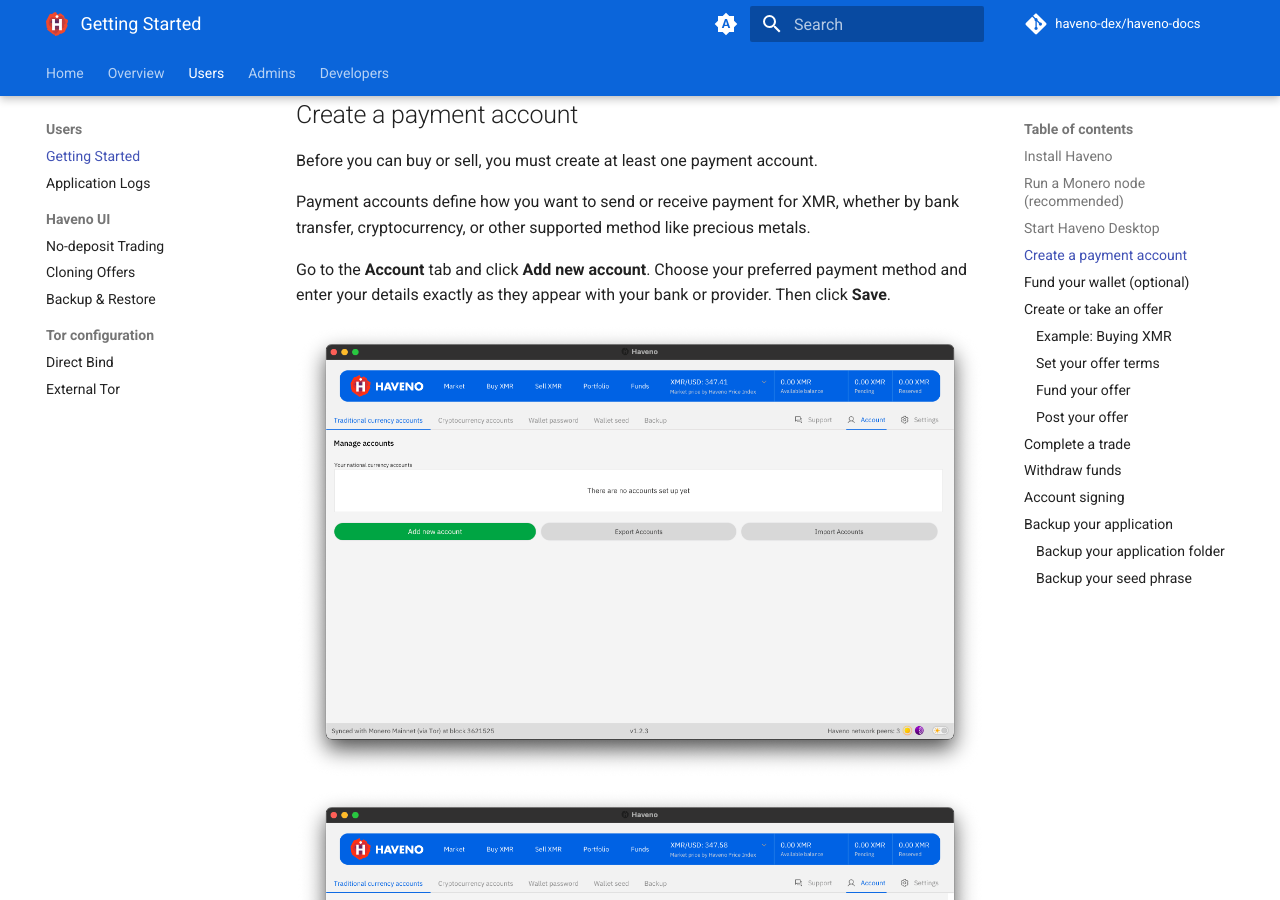
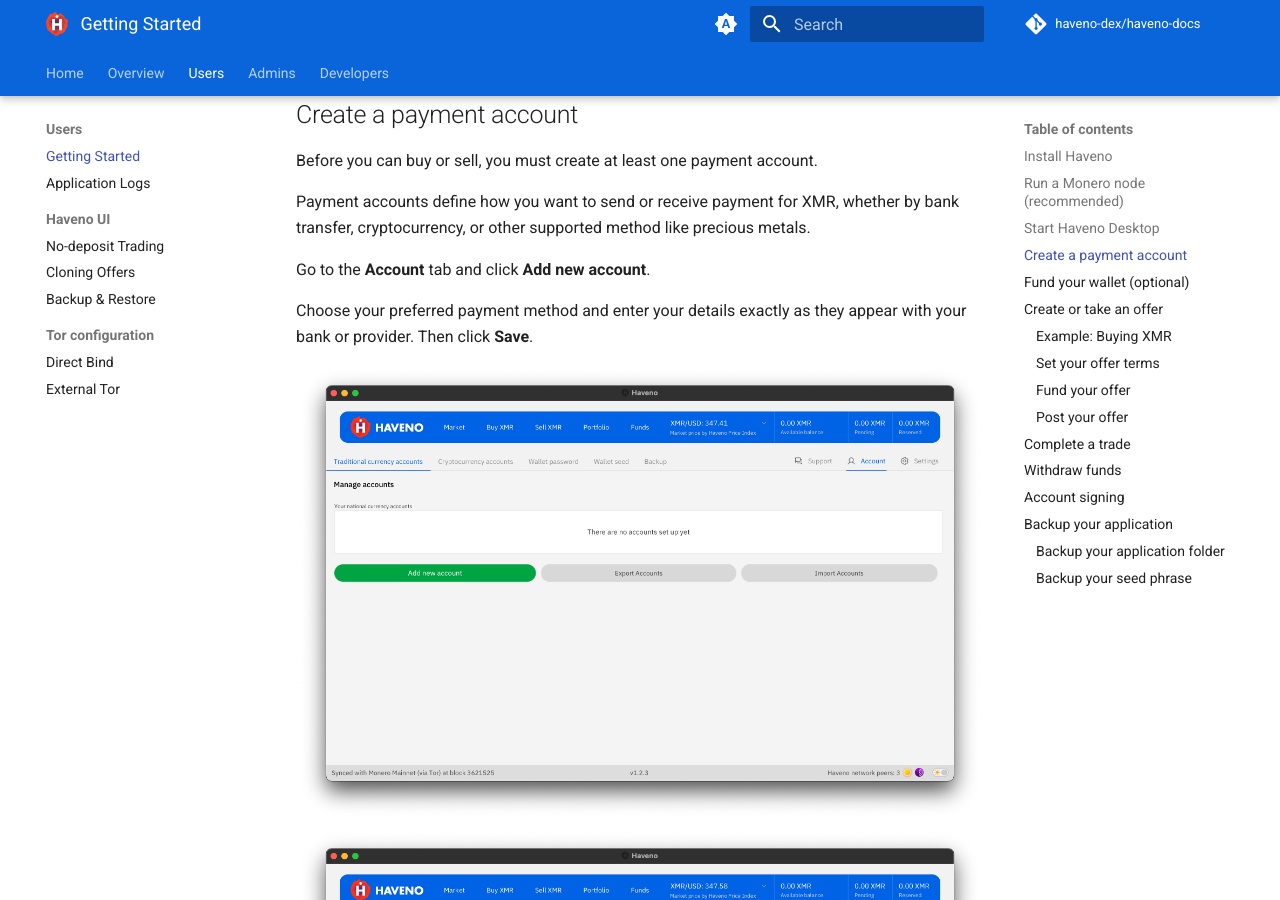
Before and after one commit to haveno-dex/haveno-docs, an MkDocs documentation site: the page built from docs/users/getting_started.md, in a window 1280 px wide and 900 px high, scrolled down 2038 px. Built offline with MkDocs 1.6.1 and Material for MkDocs 9.7.7, drawn with Linux system fonts in a browser that asks for light colours; plug-ins that fetch from the network failed and are left out; comment, search, counter and statistics services are not loaded; the version menu is left out; part of the change alters nothing that is shown; some of the changed text lies outside the part shown.

```diff
--- a/docs/users/getting_started.md
+++ b/docs/users/getting_started.md
@@ -91,7 +91,9 @@ Before you can buy or sell, you must create at least one payment account.
 
 Payment accounts define how you want to send or receive payment for XMR, whether by bank transfer, cryptocurrency, or other supported method like precious metals.
 
-Go to the **Account** tab and click **Add new account**. Choose your preferred payment method and enter your details exactly as they appear with your bank or provider. Then click **Save**.
+Go to the **Account** tab and click **Add new account**.
+
+Choose your preferred payment method and enter your details exactly as they appear with your bank or provider. Then click **Save**.
 
 ![Light mode](/resources/img/getting_started/add_new_account_light.png#only-light)
 ![Dark mode](/resources/img/getting_started/add_new_account_dark.png#only-dark)
@@ -162,7 +164,7 @@ To post your offer, you must deposit XMR in the sum of:
 
 - A security deposit
 - Trading fee
-- Trade amount (only if selling XMR)
+- Trade amount (if selling XMR)
 
 You can deposit XMR from an external wallet or apply existing funds from your wallet.
 
```
